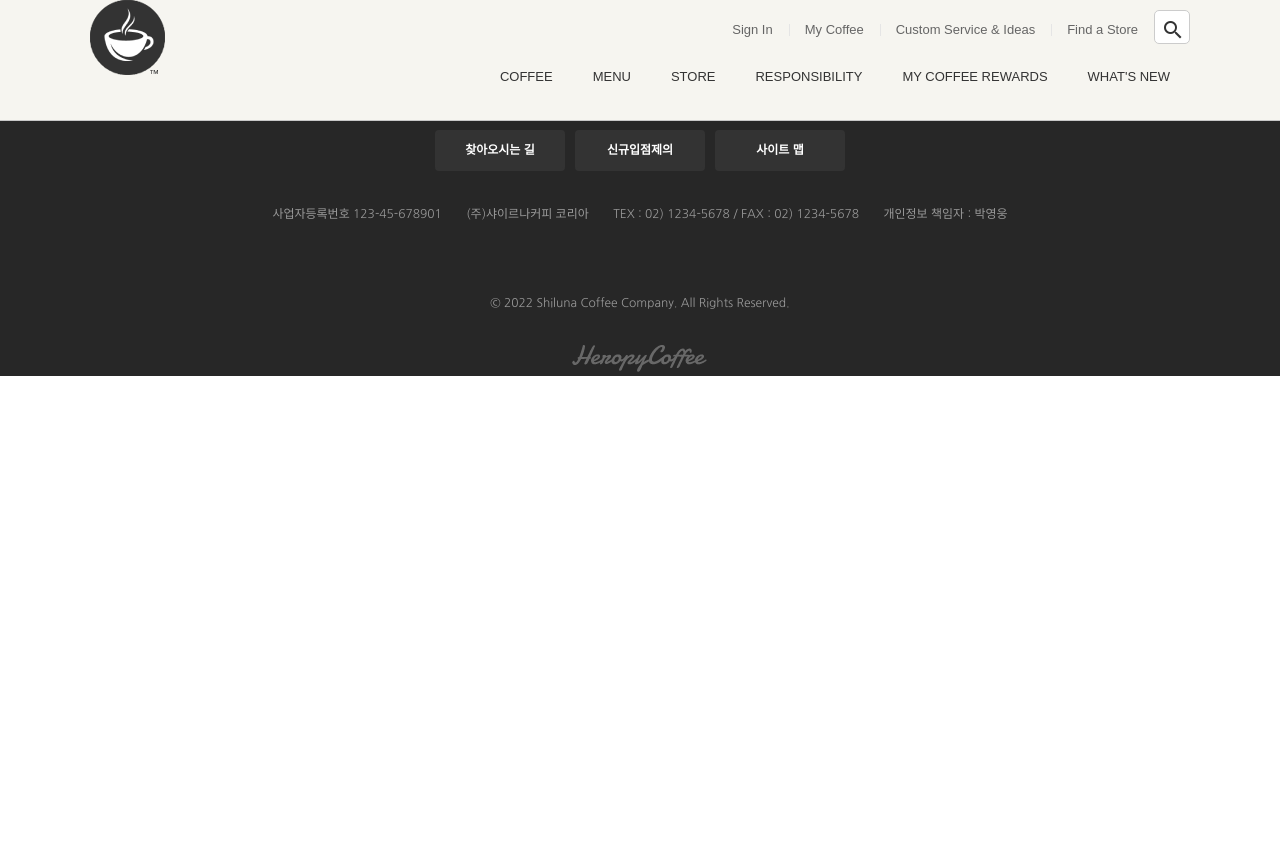
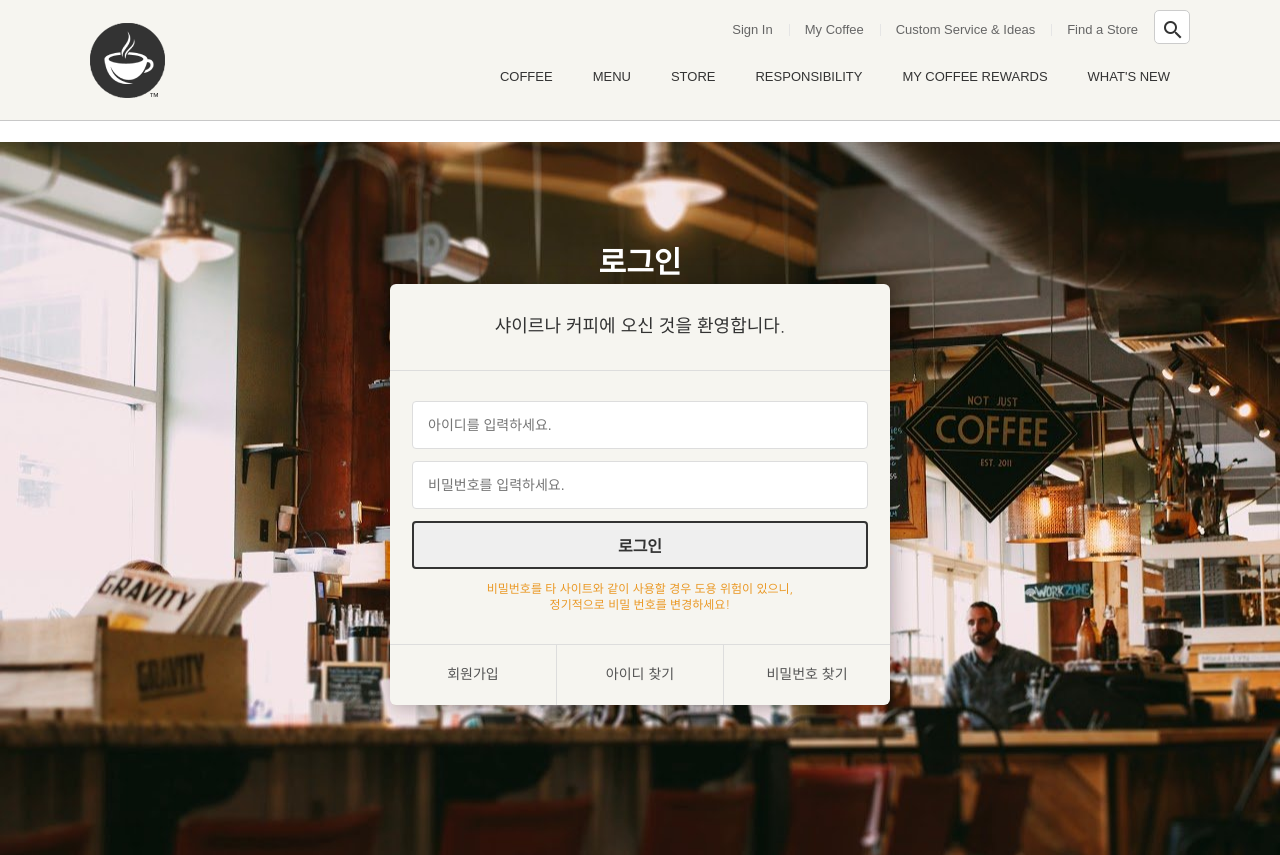
Before and after one commit to JeongJuYeong/shiluna_coffee, a plain HTML site: page signin/index.html in a window 1280 px wide. Shown: the top 855 px of the page. Before the commit the page ends 800 px from the top, so only its background shows below. Drawn offline with nearby package versions, Linux system fonts and the light colour scheme; files whose address does not match are found by name.

Commit message:
로그인 섹션 추가

```diff
--- a/css/common.css
+++ b/css/common.css
@@ -30,6 +30,63 @@ a{
 .btn:hover{
   background-color: #333;
   color: #fff;
+}
+
+
+/* btn */
+.btn.btn--reverse{
+  background-color: #333;
+  color: #fff;
+}
+
+.btn.btn--reverse:hover{
+  background-color: transparent;
+  color: #333;;
+}
+
+.btn.btn--brown{
+  color: #592b18;
+  border-color: #592b18;
+}
+
+.btn.btn--brown:hover{
+  color: #fff;
+  background-color: #592b18;
+}
+
+.btn.btn--gold{
+  color: #D9AA8A;
+  border-color:  #D9AA8A;
+}
+
+.btn.btn--gold:hover{
+  color: #fff;
+  background-color:  #D9AA8A;;
+}
+
+.btn.btn--white{
+  color: #fff;
+  background-color:  #333;
+}
+
+.btn.btn--white:hover{
+  color: #333;
+  background-color:  #fff;
+}
+
+
+.btn.btn--primary{
+  color: #fff;
+  background-color: #EA9926;
+  border: none;
+}
+
+.btn.btn--primary:hover{
+  background-color: #cc8823;
+}
+
+.btn.block {
+  width: 100%;
 }
 
 
@@ -86,7 +143,7 @@ header .inner {
   position: relative;
 }
 */
-s
+
 header .logo {
   height: 75px;
   position: absolute;
@@ -272,49 +329,6 @@ img{
 }
 
 
-/* btn */
-.btn.btn--reverse{
-  background-color: #333;
-  color: #fff;
-}
-
-.btn.btn--reverse:hover{
-  background-color: transparent;
-  color: #333;;
-}
-
-.btn.btn--brown{
-  color: #592b18;
-  border-color: #592b18;
-}
-
-.btn.btn--brown:hover{
-  color: #fff;
-  background-color: #592b18;
-}
-
-.btn.btn--gold{
-  color: #D9AA8A;
-  border-color:  #D9AA8A;
-}
-
-.btn.btn--gold:hover{
-  color: #fff;
-  background-color:  #D9AA8A;;
-}
-
-.btn.btn--white{
-  color: #fff;
-  background-color:  #333;
-}
-
-.btn.btn--white:hover{
-  color: #333;
-  background-color:  #fff;
-}
-
-
-
 
 
 
--- a/css/signin.css
+++ b/css/signin.css
@@ -0,0 +1,78 @@
+
+.signin {
+  margin-top: 120px;
+  padding: 100px 0 150px;
+  background-image: url("../images/signin_bg.jpg");
+  background-attachment: fixed;
+  background-repeat: no-repeat;
+  background-position: center;
+  background-size: cover;
+}
+
+.signin h1{
+  color: #fff;
+  font-size: 30px;
+  font-weight: 700;
+  text-align: center;
+  margin-bottom: cover;
+}
+
+.signin__card{
+  width: 500px;
+  margin: 0 auto;
+  border-radius: 6px;
+  background-color: #F6F5F0;
+  box-shadow: 2px 2px 20px rgba(0, 0, 0, .3);
+}
+
+.signin__card h2{
+  padding: 30px;
+  font-size: 18px;
+  text-align: center;
+  border-bottom: 1px solid #ddd;
+}
+
+.signin__card form{
+  padding: 30px 22px;
+}
+
+.signin__card form input {
+  width: 100%;
+  margin-bottom: 12px;
+  padding: 15px;
+  border: 1px solid #ddd;
+  border-radius: 4px;
+  outline: none;
+  box-sizing: border-box;
+  font-size: 14px;
+}
+
+.signin__card form p {
+  margin-top: 12px;
+  font-size: 12px;
+  color: #EA9926;
+  text-align: center;
+}
+
+.signin__card .actions{
+  display: flex;
+  border-top: 1px solid #ddd;
+}
+
+.signin__card .actions a{
+  flex-grow: 1;
+  flex-basis: 0;
+  text-align: center;
+  padding: 20px;
+  color: #555;
+  font-size: 14px;
+  border-right: 1px solid #ddd;
+}
+
+.signin__card .actions a:hover{
+  text-decoration: underline;
+}
+
+.signin__card .actions a:last-child{
+  border-right: none;
+}
--- a/signin/index.html
+++ b/signin/index.html
@@ -52,7 +52,6 @@
 
   <!-- HEADER -->
   <header>
-
     <div class="inner">
 
       <a href="/" class="logo">
@@ -377,6 +376,30 @@
     </div>
   </header>
 
+  <!--SIGN IN-->
+  <section class="signin">
+    <h1>로그인</h1>
+    <div class="signin__card">
+      <h2>샤이르나 커피에 오신 것을 환영합니다.</h2>
+      <form>
+        <input type="text" placeholder="아이디를 입력하세요." />
+        <input type="password" placeholder="비밀번호를 입력하세요." />
+        <button type="submit" class="btn bnt--primary block">로그인</button>
+        <p>
+          비밀번호를 타 사이트와 같이 사용할 경우 도용 위험이 있으니,<br />
+          정기적으로 비밀 번호를 변경하세요!
+        </p>
+      </form>
+      <div class="actions">
+        <a href="javascript:void(0)">회원가입</a>
+        <a href="javascript:void(0)">아이디 찾기</a>
+        <a href="javascript:void(0)">비밀번호 찾기</a>
+      </div>
+
+    </div>
+
+  </section>
+
   <!-- FOOTER -->
   <footer>
   <div class="inner">
```
Lines whose indentation alone changed are shown as unchanged.
